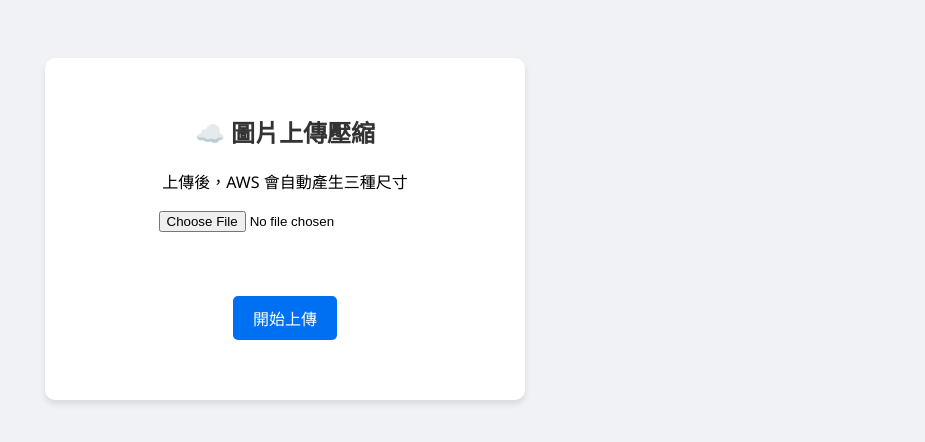
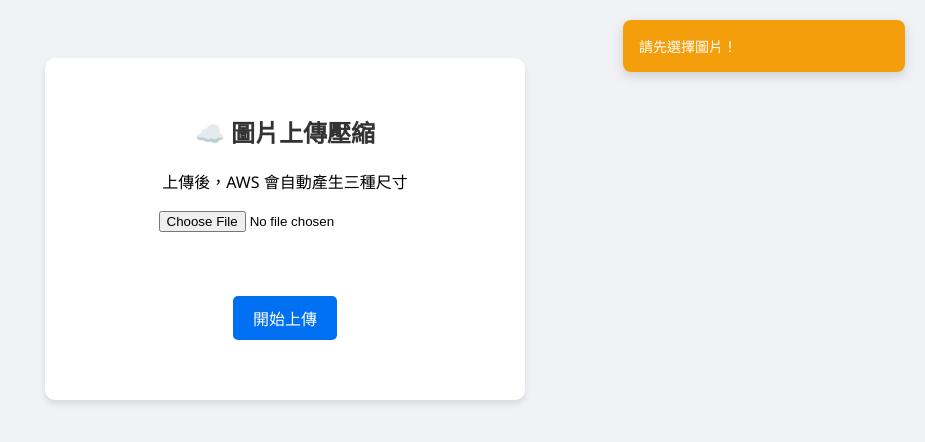
Before and after one commit to kencs3/resizer, a plain HTML site: page index.html in a window 1280 px wide. Both pictures are taken after a click on the button "開始上傳". Shown: the whole page, without its empty margins (355-1280 px from the left). Drawn offline with Linux system fonts and the light colour scheme.

Commit message:
Add files via upload

```diff
--- a/index.html
+++ b/index.html
@@ -6,6 +6,7 @@
     <meta name="viewport" content="width=device-width, initial-scale=1.0">
     <title>雲端圖片縮放服務</title>
     <style>
+        /* 原本的樣式保持不變 */
         body {
             font-family: 'Segoe UI', sans-serif;
             display: flex;
@@ -66,10 +67,64 @@
             border-radius: 5px;
             display: none;
         }
+
+        /* --- 新增：Toast 通知的 CSS 樣式 --- */
+        #toast-container {
+            position: fixed;
+            top: 20px;
+            right: 20px;
+            z-index: 9999;
+            display: flex;
+            flex-direction: column;
+            gap: 10px;
+        }
+
+        .toast {
+            min-width: 250px;
+            background-color: #333;
+            color: #fff;
+            padding: 16px;
+            border-radius: 8px;
+            box-shadow: 0 4px 12px rgba(0, 0, 0, 0.15);
+            font-size: 14px;
+            opacity: 0;
+            transform: translateX(100%);
+            transition: all 0.5s cubic-bezier(0.68, -0.55, 0.27, 1.55);
+            /* 彈跳效果 */
+            cursor: pointer;
+            display: flex;
+            align-items: center;
+            justify-content: space-between;
+        }
+
+        /* 顯示時的狀態 */
+        .toast.show {
+            opacity: 1;
+            transform: translateX(0);
+        }
+
+        /* 不同類型的顏色 */
+        .toast.success {
+            background-color: #10b981;
+            /* 綠色 */
+        }
+
+        .toast.error {
+            background-color: #ef4444;
+            /* 紅色 */
+        }
+
+        .toast.warning {
+            background-color: #f59e0b;
+            /* 黃色 */
+        }
     </style>
 </head>
 
 <body>
+
+    <!-- 這是放通知的容器 -->
+    <div id="toast-container"></div>
 
     <div class="card">
         <h1>☁️ 圖片上傳壓縮</h1>
@@ -88,6 +143,39 @@
         // ⚠️ 這裡貼上你剛剛建立的「服務生 Lambda」的 Function URL
         const API_URL = "https://hbr53bjfhlbo45ngrlkpjqab4a0wjeao.lambda-url.us-east-1.on.aws/";
 
+        // --- 新增：顯示 Toast 通知的函式 ---
+        function showToast(message, type = 'default') {
+            const container = document.getElementById('toast-container');
+
+            // 建立元素
+            const toast = document.createElement('div');
+            toast.className = `toast ${type}`;
+            toast.innerText = message;
+
+            // 加入容器
+            container.appendChild(toast);
+
+            // 觸發動畫 (使用 setTimeout 確保 DOM 已加入)
+            setTimeout(() => {
+                toast.classList.add('show');
+            }, 10);
+
+            // 定義移除函式
+            const removeToast = () => {
+                toast.classList.remove('show');
+                // 等待動畫結束後移除元素
+                setTimeout(() => {
+                    if (toast.parentElement) toast.remove();
+                }, 500);
+            };
+
+            // 設定自動關閉 (5秒)
+            setTimeout(removeToast, 5000);
+
+            // 點擊立即關閉
+            toast.onclick = removeToast;
+        }
+
         function previewImage() {
             const file = document.getElementById('fileInput').files[0];
             const preview = document.getElementById('preview');
@@ -103,7 +191,8 @@
             const btn = document.getElementById('uploadBtn');
 
             if (fileInput.files.length === 0) {
-                alert("請先選擇圖片！");
+                // ❌ 替換原本的 alert
+                showToast("請先選擇圖片！", "warning");
                 return;
             }
 
@@ -131,7 +220,9 @@
                     if (response.ok) {
                         status.innerText = "✅ 上傳成功！系統正在背景縮圖。";
                         status.style.color = "green";
-                        alert("成功！請稍後至 S3 Output Bucket 查看結果。");
+
+                        // ✅ 替換原本的 alert，並設為成功樣式
+                        showToast("上傳成功！請稍後至 S3 Output Bucket 查看結果。", "success");
                     } else {
                         throw new Error("上傳失敗");
                     }
@@ -139,6 +230,9 @@
                     console.error(error);
                     status.innerText = "❌ 發生錯誤";
                     status.style.color = "red";
+
+                    // ❌ 替換原本的 alert，並設為錯誤樣式
+                    showToast("發生錯誤，請檢查 Lambda 日誌。", "error");
                 } finally {
                     btn.disabled = false;
                 }
```
